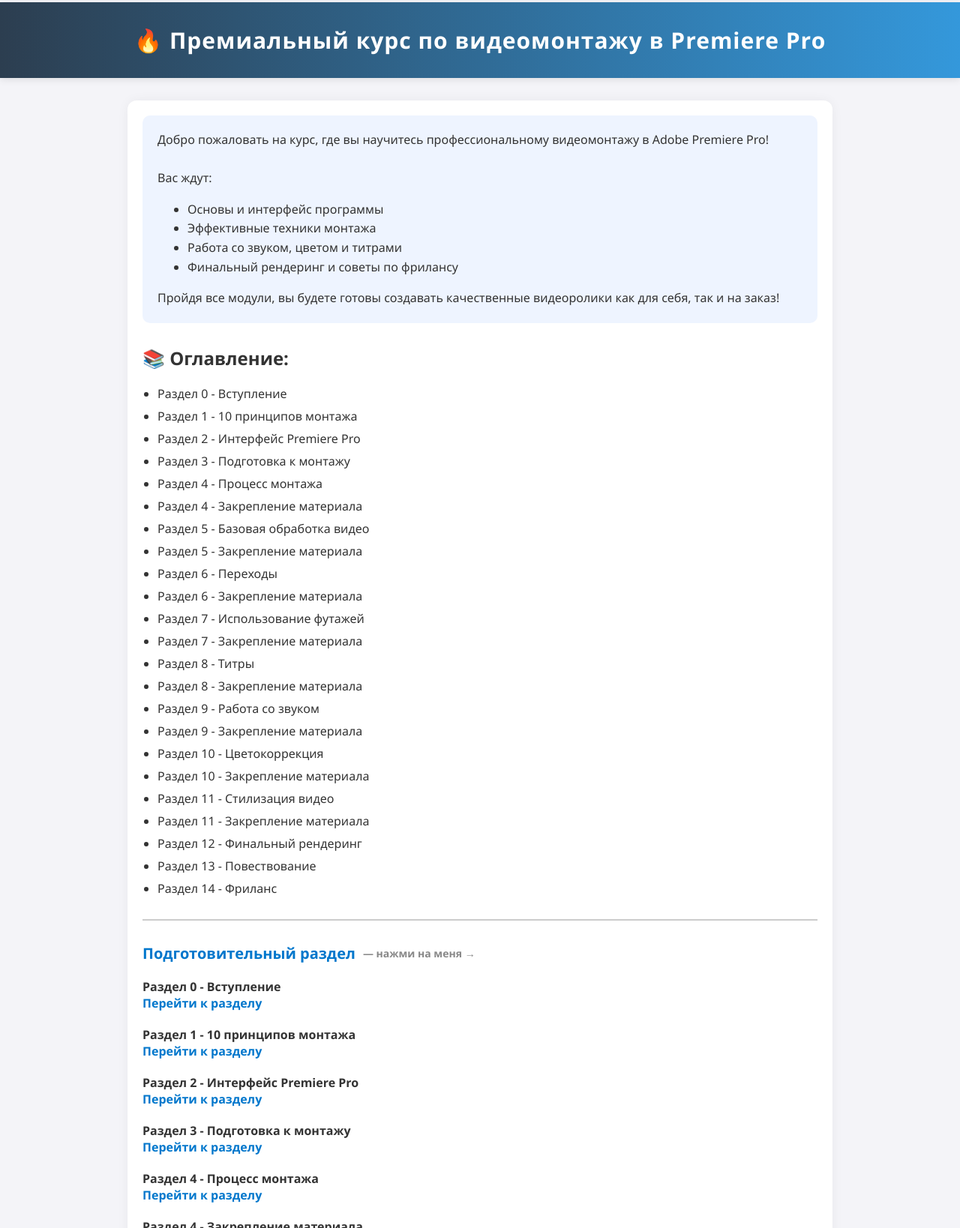
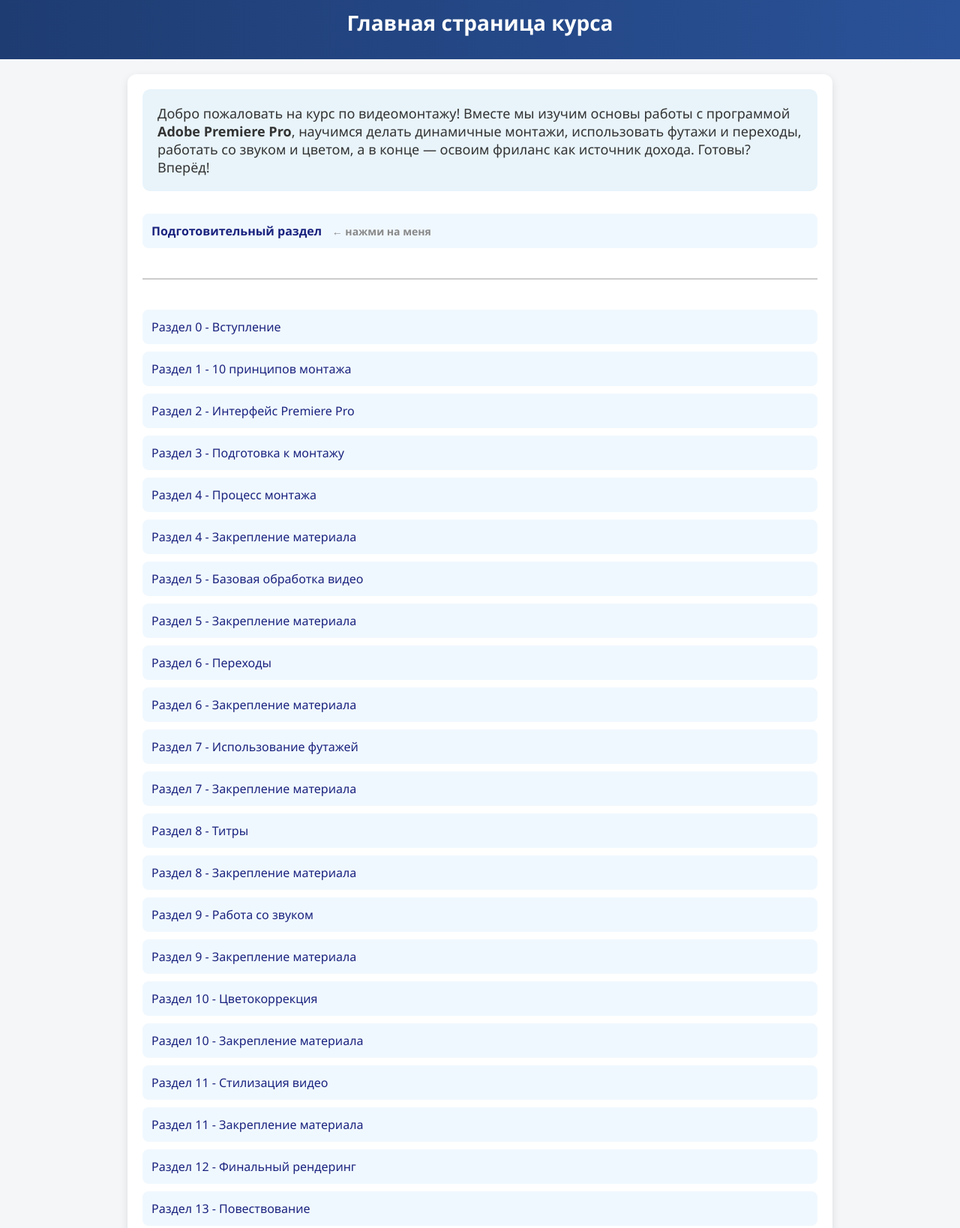
Before and after one commit to 1eyl/Adobe-premiere-course, a plain HTML site: page main.html in a window 1280 px wide. Shown: the part 19-1657 px from the top of the page at 75% size. Drawn offline with Linux system fonts and the light colour scheme.

Commit message:
Update main.html

```diff
--- a/main.html
+++ b/main.html
@@ -1,172 +1,115 @@
-
-
 <!DOCTYPE html>
 <html lang="ru">
 <head>
-  <meta charset="UTF-8" />
-  <meta name="viewport" content="width=device-width, initial-scale=1.0"/>
-  <title>Курс по видеомонтажу</title>
+  <meta charset="UTF-8">
+  <meta name="viewport" content="width=device-width, initial-scale=1.0">
+  <meta name="keywords" content="Обучение с Жантиком, курс видеомонтажа, Premier Pro обучение">
+  <meta name="description" content="Полный курс видеомонтажа с нуля: интерфейс, цветокоррекция, фриланс и больше.">
+  <title>Главная страница курса</title>
   <style>
     body {
       margin: 0;
-      padding: 0;
-      font-family: "Segoe UI", sans-serif;
-      background: #f4f4f8;
+      font-family: 'Segoe UI', sans-serif;
+      background-color: #f4f6f8;
       color: #333;
     }
     header {
-      background: linear-gradient(to right, #2c3e50, #3498db);
+      background: linear-gradient(to right, #1e3c72, #2a5298);
       color: white;
       padding: 30px 20px;
       text-align: center;
-      font-size: 30px;
+      font-size: 28px;
       font-weight: bold;
-      box-shadow: 0 2px 10px rgba(0, 0, 0, 0.1);
-      letter-spacing: 1px;
     }
     .container {
       max-width: 900px;
-      margin: 30px auto;
+      margin: 20px auto;
       padding: 20px;
       background: white;
       border-radius: 12px;
-      box-shadow: 0 0 15px rgba(0,0,0,0.05);
+      box-shadow: 0 4px 12px rgba(0,0,0,0.1);
     }
     .intro {
-      font-size: 16px;
-      line-height: 1.6;
-      background: #eef4ff;
+      background: #e8f4fa;
       padding: 20px;
       border-radius: 10px;
       margin-bottom: 30px;
+      font-size: 18px;
     }
-    h2 {
-      margin-top: 30px;
-    }
-    .divider {
+    .line {
       border-top: 2px solid #ccc;
-      margin: 30px 0;
+      margin: 40px 0;
     }
     .section {
-      margin: 20px 0;
+      margin: 10px 0;
     }
-    .toc ul {
-      padding-left: 20px;
+    a.section-link {
+      display: block;
+      text-decoration: none;
+      padding: 12px;
+      border-radius: 8px;
+      background-color: #f0f8ff;
+      color: #1a237e;
+      transition: 0.3s;
     }
-    .toc li {
-      margin-bottom: 8px;
+    a.section-link:hover {
+      background-color: #d6eaff;
     }
-    .clickable-header {
-      display: flex;
-      align-items: center;
-      gap: 10px;
-      font-size: 20px;
-      margin-bottom: 15px;
+    .toc {
+      font-weight: bold;
+      margin-bottom: 20px;
     }
-    .clickable-header a {
-      text-decoration: none;
-      color: #0077cc;
-      font-weight: bold;
-    }
-    .hint {
+    .clickable-tip {
       font-size: 14px;
       color: #888;
+      margin-left: 10px;
     }
-    a {
-      color: #0077cc;
-      text-decoration: none;
-      font-weight: bold;
-    }
-    a:hover {
-      text-decoration: underline;
+    .hidden-keyword {
+      display: none;
     }
   </style>
-    <!-- Важно для поисковиков -->
-  <meta name="robots" content="index, follow">
-  <meta name="description" content="Курс по видеомонтажу: от основ до фриланса. Научитесь монтировать, обрабатывать и стилизовать видео в Adobe Premiere Pro.">
-  <meta name="keywords" content="видеомонтаж, Premiere Pro, курс, обучение, монтаж, цветокоррекция, фриланс">
-
-  <!-- Подтверждение для Google (вставь свой тег из Google Search Console сюда) -->
-  <meta name="google-site-verification" content="тут_будет_твой_код_подтверждения" />
-
-  <title>Главная страница курса</title>чё
 </head>
 <body>
 
-  <header>🔥 Премиальный курс по видеомонтажу в Premiere Pro</header>
+  <header>Главная страница курса</header>
 
   <div class="container">
     <div class="intro">
-      Добро пожаловать на курс, где вы научитесь профессиональному видеомонтажу в Adobe Premiere Pro!<br><br>
-      Вас ждут:
-      <ul>
-        <li>Основы и интерфейс программы</li>
-        <li>Эффективные техники монтажа</li>
-        <li>Работа со звуком, цветом и титрами</li>
-        <li>Финальный рендеринг и советы по фрилансу</li>
-      </ul>
-      Пройдя все модули, вы будете готовы создавать качественные видеоролики как для себя, так и на заказ!
+      Добро пожаловать на курс по видеомонтажу! Вместе мы изучим основы работы с программой <strong>Adobe Premiere Pro</strong>, научимся делать динамичные монтажи, использовать футажи и переходы, работать со звуком и цветом, а в конце — освоим фриланс как источник дохода. Готовы? Вперёд!
     </div>
 
-    <h2>📚 Оглавление:</h2>
+    <!-- Скрытая SEO-фраза -->
+    <p class="hidden-keyword">Обучение с Жантиком</p>
+
     <div class="toc">
-      <ul>
-        <li>Раздел 0 - Вступление</li>
-        <li>Раздел 1 - 10 принципов монтажа</li>
-        <li>Раздел 2 - Интерфейс Premiere Pro</li>
-        <li>Раздел 3 - Подготовка к монтажу</li>
-        <li>Раздел 4 - Процесс монтажа</li>
-        <li>Раздел 4 - Закрепление материала</li>
-        <li>Раздел 5 - Базовая обработка видео</li>
-        <li>Раздел 5 - Закрепление материала</li>
-        <li>Раздел 6 - Переходы</li>
-        <li>Раздел 6 - Закрепление материала</li>
-        <li>Раздел 7 - Использование футажей</li>
-        <li>Раздел 7 - Закрепление материала</li>
-        <li>Раздел 8 - Титры</li>
-        <li>Раздел 8 - Закрепление материала</li>
-        <li>Раздел 9 - Работа со звуком</li>
-        <li>Раздел 9 - Закрепление материала</li>
-        <li>Раздел 10 - Цветокоррекция</li>
-        <li>Раздел 10 - Закрепление материала</li>
-        <li>Раздел 11 - Стилизация видео</li>
-        <li>Раздел 11 - Закрепление материала</li>
-        <li>Раздел 12 - Финальный рендеринг</li>
-        <li>Раздел 13 - Повествование</li>
-        <li>Раздел 14 - Фриланс</li>
-      </ul>
+      <a href="#" class="section-link">Подготовительный раздел<span class="clickable-tip"> ← нажми на меня</span></a>
     </div>
 
-    <div class="divider"></div>
+    <div class="line"></div>
 
-    <h2 class="clickable-header">
-      <a href="#">Подготовительный раздел</a>
-      <span class="hint">— нажми на меня →</span>
-    </h2>
-
-    <div class="section"><strong>Раздел 0 - Вступление</strong><br><a href="#">Перейти к разделу</a></div>
-    <div class="section"><strong>Раздел 1 - 10 принципов монтажа</strong><br><a href="#">Перейти к разделу</a></div>
-    <div class="section"><strong>Раздел 2 - Интерфейс Premiere Pro</strong><br><a href="#">Перейти к разделу</a></div>
-    <div class="section"><strong>Раздел 3 - Подготовка к монтажу</strong><br><a href="#">Перейти к разделу</a></div>
-    <div class="section"><strong>Раздел 4 - Процесс монтажа</strong><br><a href="#">Перейти к разделу</a></div>
-    <div class="section"><strong>Раздел 4 - Закрепление материала</strong><br><a href="#">Перейти к разделу</a></div>
-    <div class="section"><strong>Раздел 5 - Базовая обработка видео</strong><br><a href="#">Перейти к разделу</a></div>
-    <div class="section"><strong>Раздел 5 - Закрепление материала</strong><br><a href="#">Перейти к разделу</a></div>
-    <div class="section"><strong>Раздел 6 - Переходы</strong><br><a href="#">Перейти к разделу</a></div>
-    <div class="section"><strong>Раздел 6 - Закрепление материала</strong><br><a href="#">Перейти к разделу</a></div>
-    <div class="section"><strong>Раздел 7 - Использование футажей</strong><br><a href="#">Перейти к разделу</a></div>
-    <div class="section"><strong>Раздел 7 - Закрепление материала</strong><br><a href="#">Перейти к разделу</a></div>
-    <div class="section"><strong>Раздел 8 - Титры</strong><br><a href="#">Перейти к разделу</a></div>
-    <div class="section"><strong>Раздел 8 - Закрепление материала</strong><br><a href="#">Перейти к разделу</a></div>
-    <div class="section"><strong>Раздел 9 - Работа со звуком</strong><br><a href="#">Перейти к разделу</a></div>
-    <div class="section"><strong>Раздел 9 - Закрепление материала</strong><br><a href="#">Перейти к разделу</a></div>
-    <div class="section"><strong>Раздел 10 - Цветокоррекция</strong><br><a href="#">Перейти к разделу</a></div>
-    <div class="section"><strong>Раздел 10 - Закрепление материала</strong><br><a href="#">Перейти к разделу</a></div>
-    <div class="section"><strong>Раздел 11 - Стилизация видео</strong><br><a href="#">Перейти к разделу</a></div>
-    <div class="section"><strong>Раздел 11 - Закрепление материала</strong><br><a href="#">Перейти к разделу</a></div>
-    <div class="section"><strong>Раздел 12 - Финальный рендеринг</strong><br><a href="#">Перейти к разделу</a></div>
-    <div class="section"><strong>Раздел 13 - Повествование</strong><br><a href="#">Перейти к разделу</a></div>
-    <div class="section"><strong>Раздел 14 - Фриланс</strong><br><a href="#">Перейти к разделу</a></div>
+    <div class="section"><a href="#" class="section-link">Раздел 0 - Вступление</a></div>
+    <div class="section"><a href="#" class="section-link">Раздел 1 - 10 принципов монтажа</a></div>
+    <div class="section"><a href="#" class="section-link">Раздел 2 - Интерфейс Premiere Pro</a></div>
+    <div class="section"><a href="#" class="section-link">Раздел 3 - Подготовка к монтажу</a></div>
+    <div class="section"><a href="#" class="section-link">Раздел 4 - Процесс монтажа</a></div>
+    <div class="section"><a href="#" class="section-link">Раздел 4 - Закрепление материала</a></div>
+    <div class="section"><a href="#" class="section-link">Раздел 5 - Базовая обработка видео</a></div>
+    <div class="section"><a href="#" class="section-link">Раздел 5 - Закрепление материала</a></div>
+    <div class="section"><a href="#" class="section-link">Раздел 6 - Переходы</a></div>
+    <div class="section"><a href="#" class="section-link">Раздел 6 - Закрепление материала</a></div>
+    <div class="section"><a href="#" class="section-link">Раздел 7 - Использование футажей</a></div>
+    <div class="section"><a href="#" class="section-link">Раздел 7 - Закрепление материала</a></div>
+    <div class="section"><a href="#" class="section-link">Раздел 8 - Титры</a></div>
+    <div class="section"><a href="#" class="section-link">Раздел 8 - Закрепление материала</a></div>
+    <div class="section"><a href="#" class="section-link">Раздел 9 - Работа со звуком</a></div>
+    <div class="section"><a href="#" class="section-link">Раздел 9 - Закрепление материала</a></div>
+    <div class="section"><a href="#" class="section-link">Раздел 10 - Цветокоррекция</a></div>
+    <div class="section"><a href="#" class="section-link">Раздел 10 - Закрепление материала</a></div>
+    <div class="section"><a href="#" class="section-link">Раздел 11 - Стилизация видео</a></div>
+    <div class="section"><a href="#" class="section-link">Раздел 11 - Закрепление материала</a></div>
+    <div class="section"><a href="#" class="section-link">Раздел 12 - Финальный рендеринг</a></div>
+    <div class="section"><a href="#" class="section-link">Раздел 13 - Повествование</a></div>
+    <div class="section"><a href="#" class="section-link">Раздел 14 - Фриланс</a></div>
   </div>
 
 </body>
```
